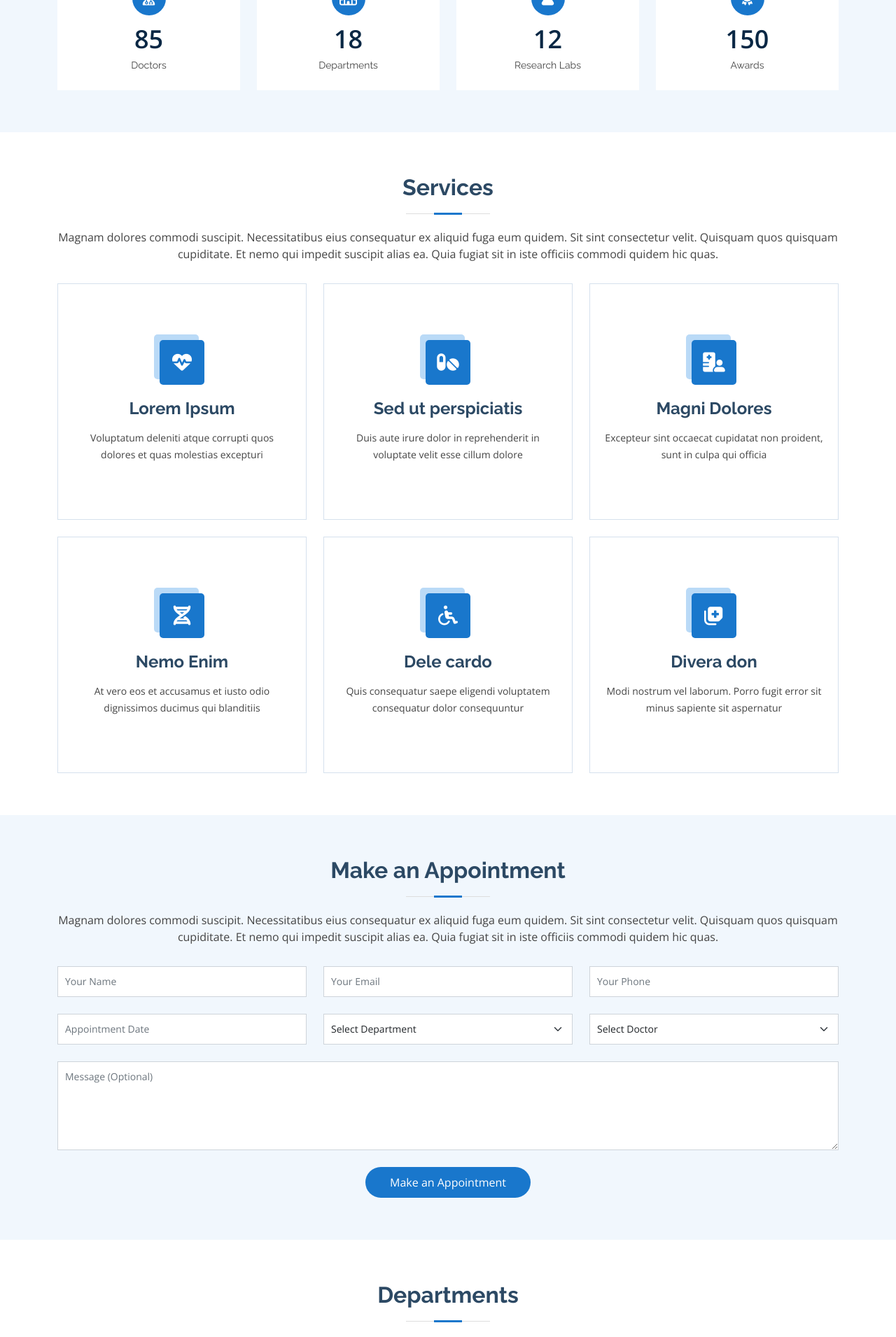
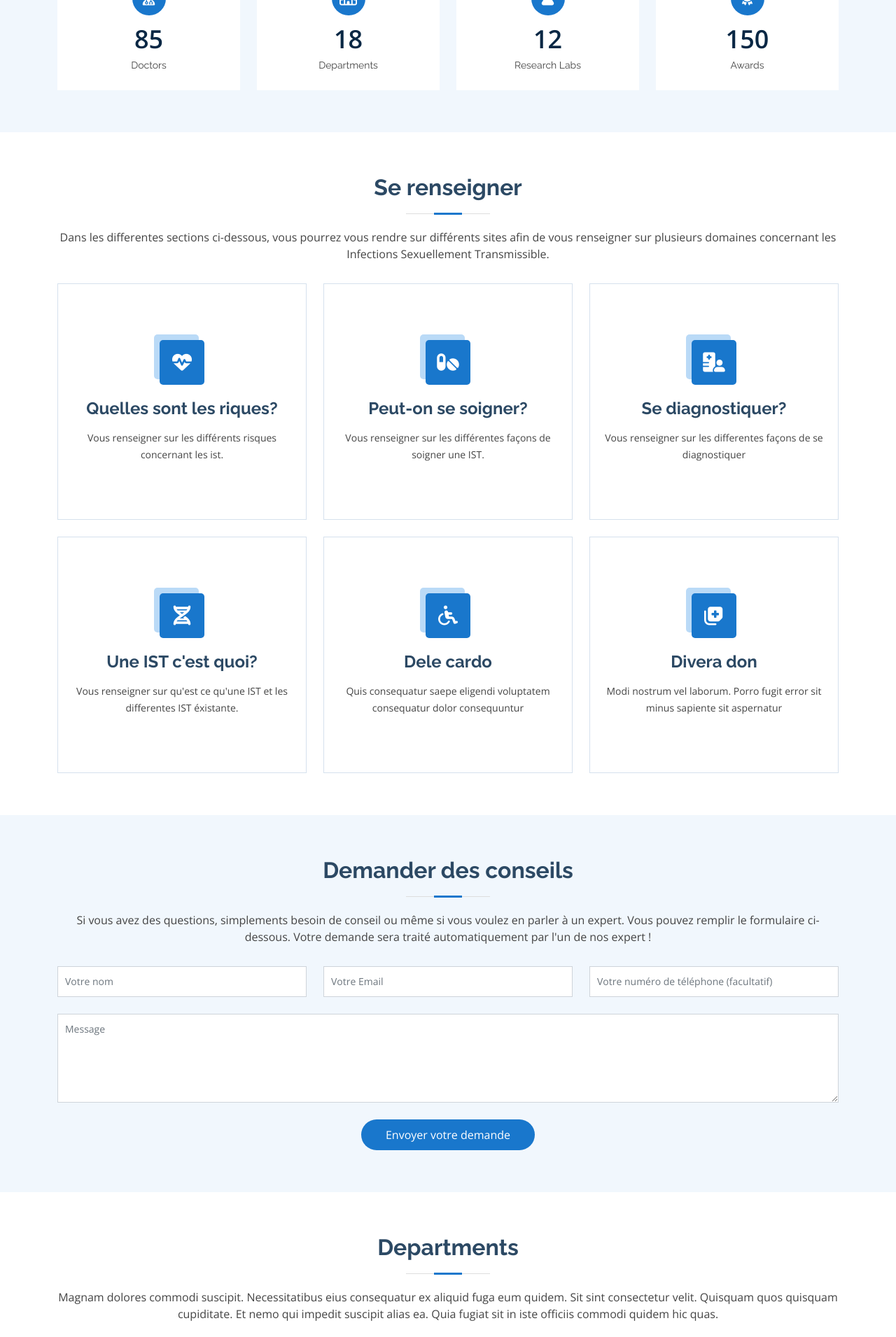
Before and after one commit to luis-doudeau/SIDAInfo, a Flask app: template flaskr/app/templates/Medilab/index.html in a window 1280 px wide. Shown: the part 1936-3847 px from the top of the page at 70% size. Run offline with Flask 2, Linux system fonts and the light colour scheme; the template is opened without the code that fills it, so the values that code supplies are empty; some libraries are stand-ins or nearby versions.

Commit message:
Section Se renseigner et Conseils

```diff
--- a/flaskr/app/models.py
+++ b/flaskr/app/models.py
@@ -59,7 +59,7 @@ class Cours(db.Model):
     moniteur = relationship("Moniteur")
 
     def __init__(self, idc, nomc,descc,typec,prix, id) -> None:
-        self.idc = idc
+        self.idc = id
         self.nomc = nomc
         self.descc = descc
         self.typec = typec
--- a/flaskr/app/templates/Medilab/index.html
+++ b/flaskr/app/templates/Medilab/index.html
@@ -242,40 +242,40 @@
       <div class="container">
 
         <div class="section-title">
-          <h2>Services</h2>
-          <p>Magnam dolores commodi suscipit. Necessitatibus eius consequatur ex aliquid fuga eum quidem. Sit sint consectetur velit. Quisquam quos quisquam cupiditate. Et nemo qui impedit suscipit alias ea. Quia fugiat sit in iste officiis commodi quidem hic quas.</p>
+          <h2>Se renseigner</h2>
+          <p>Dans les differentes sections ci-dessous, vous pourrez vous rendre sur différents sites afin de vous renseigner sur plusieurs domaines concernant les Infections Sexuellement Transmissible.</p>
         </div>
 
         <div class="row">
           <div class="col-lg-4 col-md-6 d-flex align-items-stretch">
             <div class="icon-box">
               <div class="icon"><i class="fas fa-heartbeat"></i></div>
-              <h4><a href="">Lorem Ipsum</a></h4>
-              <p>Voluptatum deleniti atque corrupti quos dolores et quas molestias excepturi</p>
+              <h4><a href="">Quelles sont les riques?</a></h4>
+              <p>Vous renseigner sur les différents risques concernant les ist.</p>
             </div>
           </div>
 
           <div class="col-lg-4 col-md-6 d-flex align-items-stretch mt-4 mt-md-0">
             <div class="icon-box">
               <div class="icon"><i class="fas fa-pills"></i></div>
-              <h4><a href="">Sed ut perspiciatis</a></h4>
-              <p>Duis aute irure dolor in reprehenderit in voluptate velit esse cillum dolore</p>
+              <h4><a href="">Peut-on se soigner?</a></h4>
+              <p>Vous renseigner sur les différentes façons de soigner une IST.</p>
             </div>
           </div>
 
           <div class="col-lg-4 col-md-6 d-flex align-items-stretch mt-4 mt-lg-0">
             <div class="icon-box">
               <div class="icon"><i class="fas fa-hospital-user"></i></div>
-              <h4><a href="">Magni Dolores</a></h4>
-              <p>Excepteur sint occaecat cupidatat non proident, sunt in culpa qui officia</p>
+              <h4><a href="">Se diagnostiquer?</a></h4>
+              <p>Vous renseigner sur les differentes façons de se diagnostiquer</p>
             </div>
           </div>
 
           <div class="col-lg-4 col-md-6 d-flex align-items-stretch mt-4">
             <div class="icon-box">
               <div class="icon"><i class="fas fa-dna"></i></div>
-              <h4><a href="">Nemo Enim</a></h4>
-              <p>At vero eos et accusamus et iusto odio dignissimos ducimus qui blanditiis</p>
+              <h4><a href="">Une IST c'est quoi?</a></h4>
+              <p>Vous renseigner sur qu'est ce qu'une IST et les differentes IST éxistante.</p>
             </div>
           </div>
 
@@ -305,25 +305,26 @@
       <div class="container">
 
         <div class="section-title">
-          <h2>Make an Appointment</h2>
-          <p>Magnam dolores commodi suscipit. Necessitatibus eius consequatur ex aliquid fuga eum quidem. Sit sint consectetur velit. Quisquam quos quisquam cupiditate. Et nemo qui impedit suscipit alias ea. Quia fugiat sit in iste officiis commodi quidem hic quas.</p>
+          <h2>Demander des conseils</h2>
+          <p>Si vous avez des questions, simplements besoin de conseil ou même si vous voulez en parler à un expert. Vous pouvez remplir le formulaire ci-dessous. Votre demande sera traité automatiquement par l'un de nos expert !</p>
         </div>
 
         <form action="forms/appointment.php" method="post" role="form" class="php-email-form">
           <div class="row">
             <div class="col-md-4 form-group">
-              <input type="text" name="name" class="form-control" id="name" placeholder="Your Name" data-rule="minlen:4" data-msg="Please enter at least 4 chars">
+              <input type="text" name="name" class="form-control" id="name" placeholder="Votre nom" data-rule="minlen:4" data-msg="Please enter at least 4 chars">
               <div class="validate"></div>
             </div>
             <div class="col-md-4 form-group mt-3 mt-md-0">
-              <input type="email" class="form-control" name="email" id="email" placeholder="Your Email" data-rule="email" data-msg="Please enter a valid email">
+              <input type="email" class="form-control" name="email" id="email" placeholder="Votre Email" data-rule="email" data-msg="Please enter a valid email">
               <div class="validate"></div>
             </div>
             <div class="col-md-4 form-group mt-3 mt-md-0">
-              <input type="tel" class="form-control" name="phone" id="phone" placeholder="Your Phone" data-rule="minlen:4" data-msg="Please enter at least 4 chars">
+              <input type="tel" class="form-control" name="phone" id="phone" placeholder="Votre numéro de téléphone (facultatif)" data-rule="minlen:4" data-msg="Please enter at least 4 chars">
               <div class="validate"></div>
             </div>
           </div>
+          <!--
           <div class="row">
             <div class="col-md-4 form-group mt-3">
               <input type="datetime" name="date" class="form-control datepicker" id="date" placeholder="Appointment Date" data-rule="minlen:4" data-msg="Please enter at least 4 chars">
@@ -348,9 +349,10 @@
               <div class="validate"></div>
             </div>
           </div>
+          -->
 
           <div class="form-group mt-3">
-            <textarea class="form-control" name="message" rows="5" placeholder="Message (Optional)"></textarea>
+            <textarea class="form-control" name="message" rows="5" placeholder="Message"></textarea>
             <div class="validate"></div>
           </div>
           <div class="mb-3">
@@ -358,7 +360,7 @@
             <div class="error-message"></div>
             <div class="sent-message">Your appointment request has been sent successfully. Thank you!</div>
           </div>
-          <div class="text-center"><button type="submit">Make an Appointment</button></div>
+          <div class="text-center"><button type="submit">Envoyer votre demande</button></div>
         </form>
 
       </div>
```
Also changed, not shown: 1 other file.
